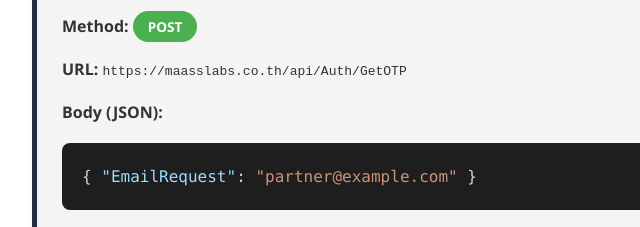
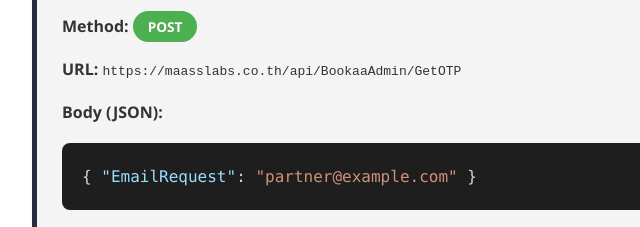
Before and after one commit to aaugust21ah/bookaa.platform, a plain HTML site: page index.html in a window 1280 px wide. Shown: the part 1608-1835 px from the top of the page, 108-748 px from the left. Drawn offline with Linux system fonts and the light colour scheme.

Commit message:
Update OTP request URL in index.html

```diff
--- a/index.html
+++ b/index.html
@@ -118,7 +118,7 @@
         <div class="feature-box">
             <h3>1. Request OTP Endpoint</h3>
             <p><strong>Method:</strong> <span class="badge" style="background:#4caf50">POST</span></p>
-            <p><strong>URL:</strong> <code>https://maasslabs.co.th/api/Auth/GetOTP</code></p>
+            <p><strong>URL:</strong> <code>https://maasslabs.co.th/api/BookaaAdmin/GetOTP</code></p>
 
             <p><strong>Body (JSON):</strong></p>
             <div class="api-guide">
@@ -201,7 +201,7 @@
         <div class="feature-box">
             <h3>1. Request OTP Endpoint</h3>
             <p><strong>Method:</strong> <span class="badge" style="background:#4caf50">POST</span></p>
-            <p><strong>URL:</strong> <code>https://maasslabs.co.th/api/Auth/GetOTP</code></p>
+            <p><strong>URL:</strong> <code>https://maasslabs.co.th/api/BookaaAdmin/GetOTP</code></p>
 
             <p><strong>Body (JSON):</strong></p>
             <div class="api-guide">
```
